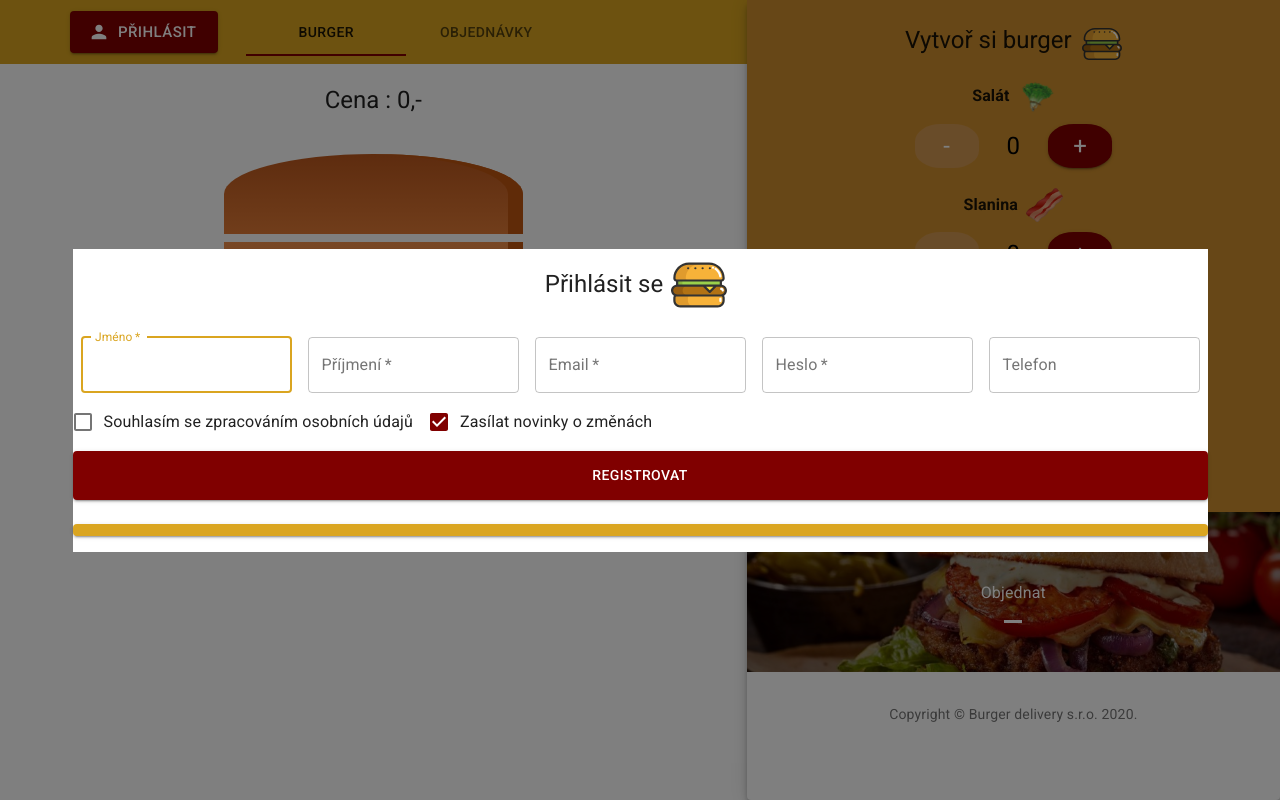
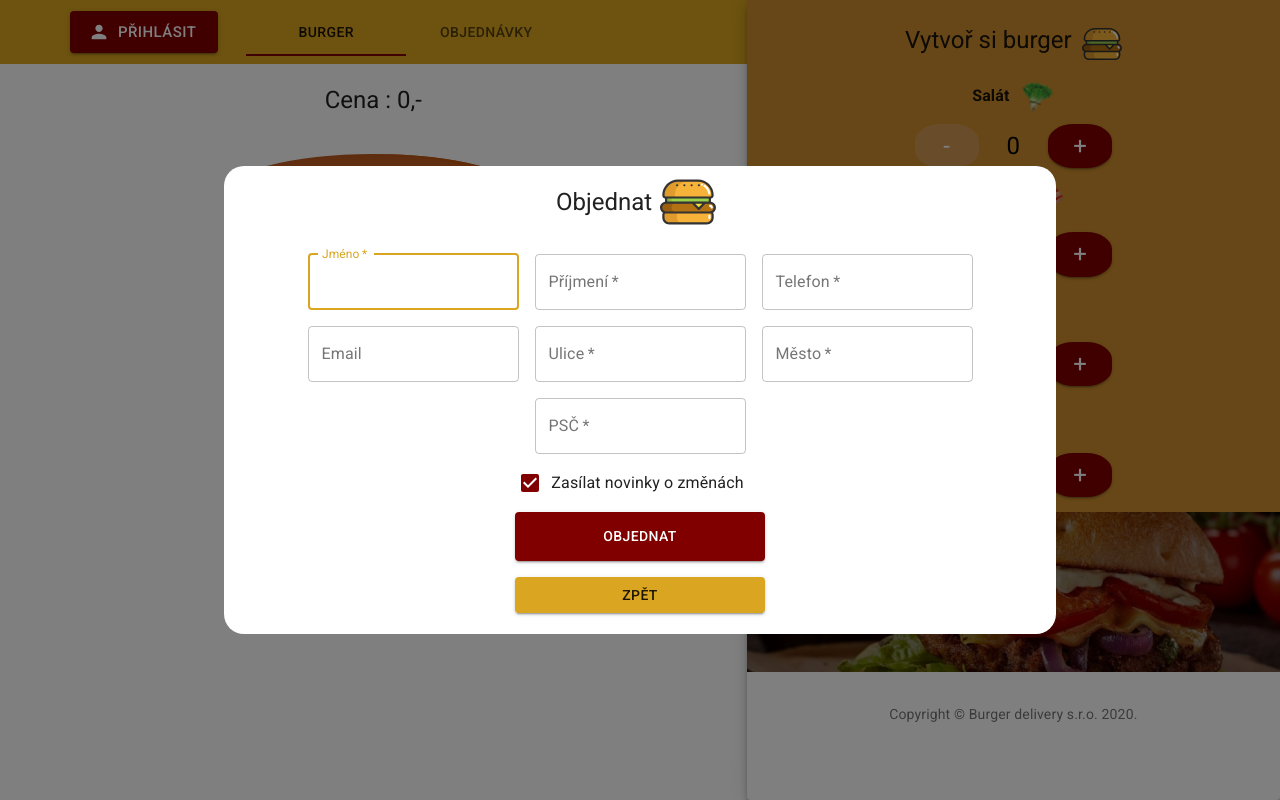
Before and after one commit to balacek/burger_delivery_semestral_work, a Next.js app in the folder frontend/: page /createOrder in a window 1280 px wide. Both pictures are taken after a click on the button "Objednat". Built offline with nearby package versions, Linux system fonts and the light colour scheme.

Commit message:
finsihing modal window for ordering burger

```diff
--- a/frontend/src/common/modalContent/ModalContent.js
+++ b/frontend/src/common/modalContent/ModalContent.js
@@ -17,7 +17,7 @@ const modalContent = (props) => {
     <div className={classes.paper}>
       <div style={{ display: "inline-flex" }}>
         <Typography component="h1" variant="h5" style={{ margin: "auto" }}>
-          Přihlásit se
+          Objednat
         </Typography>
         <Avatar
           className={classes.avatar}
@@ -34,6 +34,7 @@ const modalContent = (props) => {
             id="name"
             label="Jméno"
             name="name"
+            required
             autoFocus
             className={classes.textfield}
           />
@@ -51,8 +52,17 @@ const modalContent = (props) => {
           <TextField
             variant="outlined"
             margin="normal"
+            name="tel"
+            label="Telefon"
+            type="tel"
             required
-            name="email"
+            id="tel"
+            className={classes.textfield}
+          />
+           <TextField
+            variant="outlined"
+            margin="normal"
+            name="tel"
             label="Email"
             type="text"
             id="email"
@@ -61,49 +71,58 @@ const modalContent = (props) => {
           <TextField
             variant="outlined"
             margin="normal"
+            name="tel"
+            label="Ulice"
             required
-            name="password"
-            label="Heslo"
-            type="password"
-            id="password"
-            autoComplete="current-password"
+            type="text"
+            id="street"
             className={classes.textfield}
           />
           <TextField
             variant="outlined"
             margin="normal"
             name="tel"
-            label="Telefon"
-            type="tel"
-            id="tel"
+            label="Město"
+            required
+            type="text"
+            id="city"
             className={classes.textfield}
           />
-        </div>
-        <FormControlLabel
-          control={<Checkbox value="remember" color="secondary" />}
-          label="Souhlasím se zpracováním osobních údajů"
-        />
-        <FormControlLabel
+          <TextField
+            variant="outlined"
+            margin="normal"
+            name="tel"
+            label="PSČ"
+            required
+            type="tel"
+            id="postalCode"
+            className={classes.textfield}
+          />
+          <div>
+           <FormControlLabel
           control={<Checkbox value="remember" color="secondary" checked />}
-          label="Zasílat novinky o změnách"
-        />
+          label="Zasílat novinky o změnách"/>
+          </div>
+          <div style={{display: 'inline-grid', width: '250px', marginBottom: '1.5em'}}>
         <Button
           type="submit"
-          fullWidth
           variant="contained"
           color="secondary"
           className={classes.submit}
         >
-          Registrovat
+          Objednat
         </Button>
         <Button
           type="back"
-          fullWidth
           variant="contained"
           color="primary"
-          className={classes.back}
-          onClick={() => props.changeStepCallback(1)}
-        ></Button>
+          onClick={(e) => {
+            e.preventDefault();
+            props.close(false)
+          }}
+        >Zpět</Button>
+        </div>
+        </div>
       </form>
     </div>
   );
--- a/frontend/src/common/modalContent/ModalContent_Styles.js
+++ b/frontend/src/common/modalContent/ModalContent_Styles.js
@@ -15,7 +15,9 @@ const useStyles = makeStyles((theme) => ({
     display: "flex",
     flexDirection: "column",
     alignItems: "center",
-    backgroundColor: theme.palette.background.paper
+    backgroundColor: theme.palette.background.paper,
+    maxWidth: '65%',
+    borderRadius: '20px'
   },
   textfield: {
     margin: theme.spacing(1),
```
